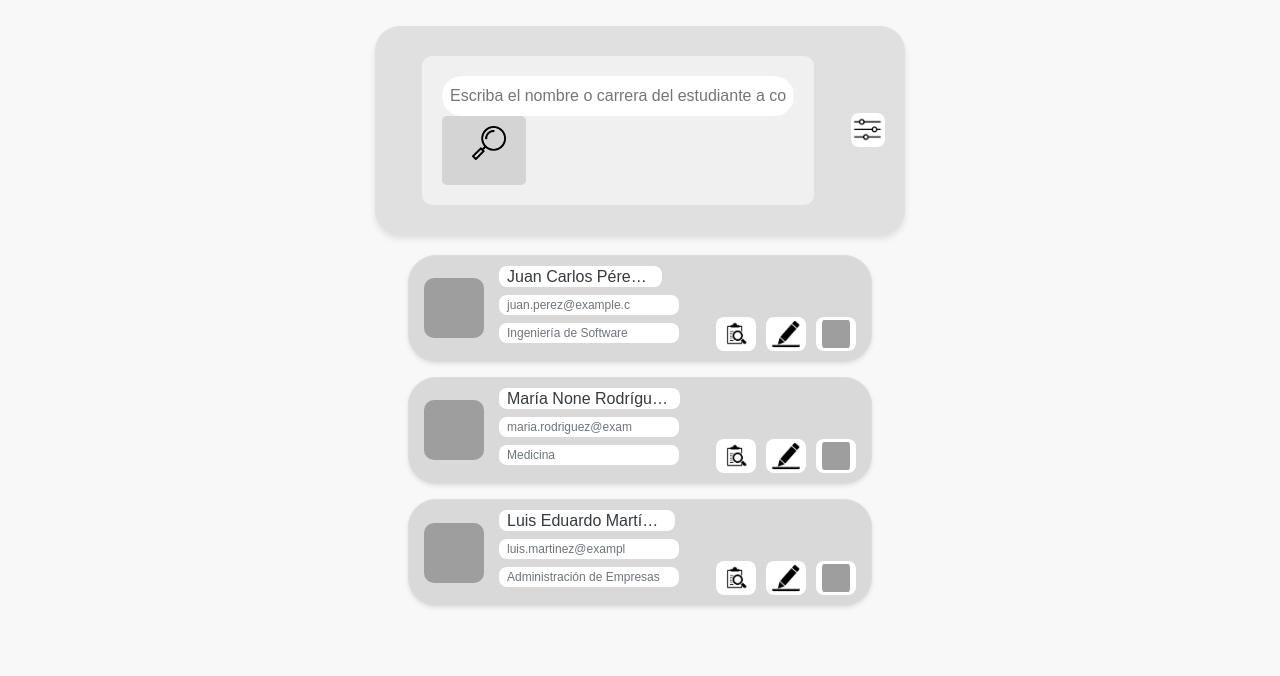
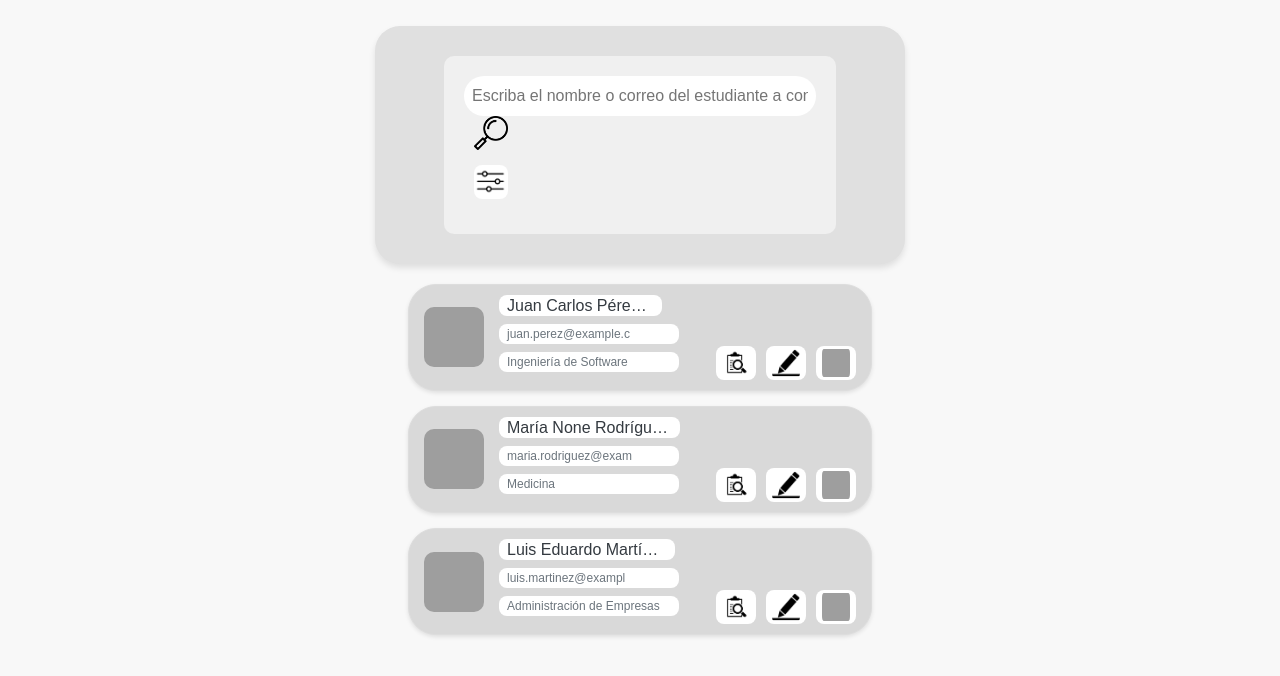
Before and after one commit to JSP10877/estudiantes_inc, a Flask app: page /adm_estudiantes in a window 1280 px wide. Shown: the part 70-746 px from the top of the page. Run offline with Flask 3, Linux system fonts and the light colour scheme; data comes from the database, SQL or seed files in the repository; grey boxes are pictures that could not be loaded.

Commit message:
buscador

```diff
--- a/app.py
+++ b/app.py
@@ -162,40 +162,22 @@ if __name__ == '__main__':
 
 
 #ruta para buscar estudiantes
-@app.route('/adm_estudiantes')
+@app.route('/adm_estudiantes', methods=['GET', 'POST'])
 def adm_estudiantes():
-    buscar = request.args.get('buscar', '')  # Tomamos lo que el usuario escribió
+    # Obtener el término de búsqueda desde el formulario
+    search_term = request.form.get('search_term', '').strip()
+
+    # Obtener los datos de los estudiantes desde la base de datos
     cursor = db.cursor()
-
-    if buscar:
-        sql = """
-            SELECT e.id_estudiante, e.nombre1, e.nombre2, e.apellido1, e.apellido2, e.correo, c.nombre_carrera, e.foto_estudiante
-            FROM estudiante e
-            JOIN carrera c ON e.id_carrera = c.id_carrera
-            WHERE CONCAT(e.nombre1, ' ', e.nombre2, ' ', e.apellido1, ' ', e.apellido2) LIKE %s
-               OR c.nombre_carrera LIKE %s
-        """
-        like_pattern = f"%{buscar}%"
-        cursor.execute(sql, (like_pattern, like_pattern))
-    else:
-        sql = """
-            SELECT e.id_estudiante, e.nombre1, e.nombre2, e.apellido1, e.apellido2, e.correo, c.nombre_carrera, e.foto_estudiante
-            FROM estudiante e
-            JOIN carrera c ON e.id_carrera = c.id_carrera
-        """
-        cursor.execute(sql)
-
-    estudiantes = cursor.fetchall()
-
-    # Construir la URL completa para las imágenes
-    estudiantes_con_imagen = []
-    for estudiante in estudiantes:
-        estudiante = list(estudiante)
-        estudiante[7] = url_for('uploads', filename=estudiante[7])
-        estudiantes_con_imagen.append(estudiante)
-
-    return render_template('adm_estudiantes.html', estudiantes=estudiantes_con_imagen)
-
+    sql = """
+        SELECT e.id_estudiante, e.nombre1, e.nombre2, e.apellido1, e.apellido2, e.correo, c.nombre_carrera, e.foto_estudiante
+        FROM estudiante e
+        JOIN carrera c ON e.id_carrera = c.id_carrera
+        WHERE e.nombre1 LIKE %s OR e.nombre2 LIKE %s OR e.apellido1 LIKE %s OR e.apellido2 LIKE %s OR e.correo LIKE %s
+    """
+    search_pattern = f"%{search_term}%"
+    cursor.execute(sql, (search_pattern, search_pattern, search_pattern, search_pattern, search_pattern))
+    estudiantes = cursor.fetchall()  # Lista de tuplas con los datos de los estudiantes
 
 
 
--- a/templates/adm_estudiantes.html
+++ b/templates/adm_estudiantes.html
@@ -31,19 +31,21 @@
         </nav>
     </header>
 
+    <!-- ...existing code... -->
     <div id="barra_de_busqueda">
-        <form action="{{ url_for('adm_estudiantes') }}" method="get">
-            <input type="text" placeholder="Escriba el nombre o carrera del estudiante a consultar" name="buscar" value="{{ request.args.get('buscar', '') }}">
-            <button type="submit">
-                <div class="icono_1">
+        <form method="POST" action="{{ url_for('adm_estudiantes') }}">
+            <input type="text" placeholder="Escriba el nombre o correo del estudiante a consultar" name="search_term" value="{{ search_term }}">
+            <div class="icono_1">
+                <button type="submit" style="background: none; border: none; padding: 0; margin: 0; cursor: pointer;">
                     <img src="{{ url_for('static', filename='imagenes/lupa_estu.png') }}" alt="Buscar">
-                </div>
-            </button>
+                </button>
+            </div>
+            <div class="icono_2">
+                <img src="{{ url_for('static', filename='imagenes/filtro_busqueda.png')}}" alt="Filtro de busqueda">
+            </div>
         </form>
-        <div class="icono_2">
-            <img src="{{ url_for('static', filename='imagenes/filtro_busqueda.png')}}" alt="Filtro de busqueda">
-        </div>
     </div>
+<!-- ...existing code... -->
 
     <div id="contenedor_estudiantes">
         <!-- Tarjeta de estudiante -->
```
